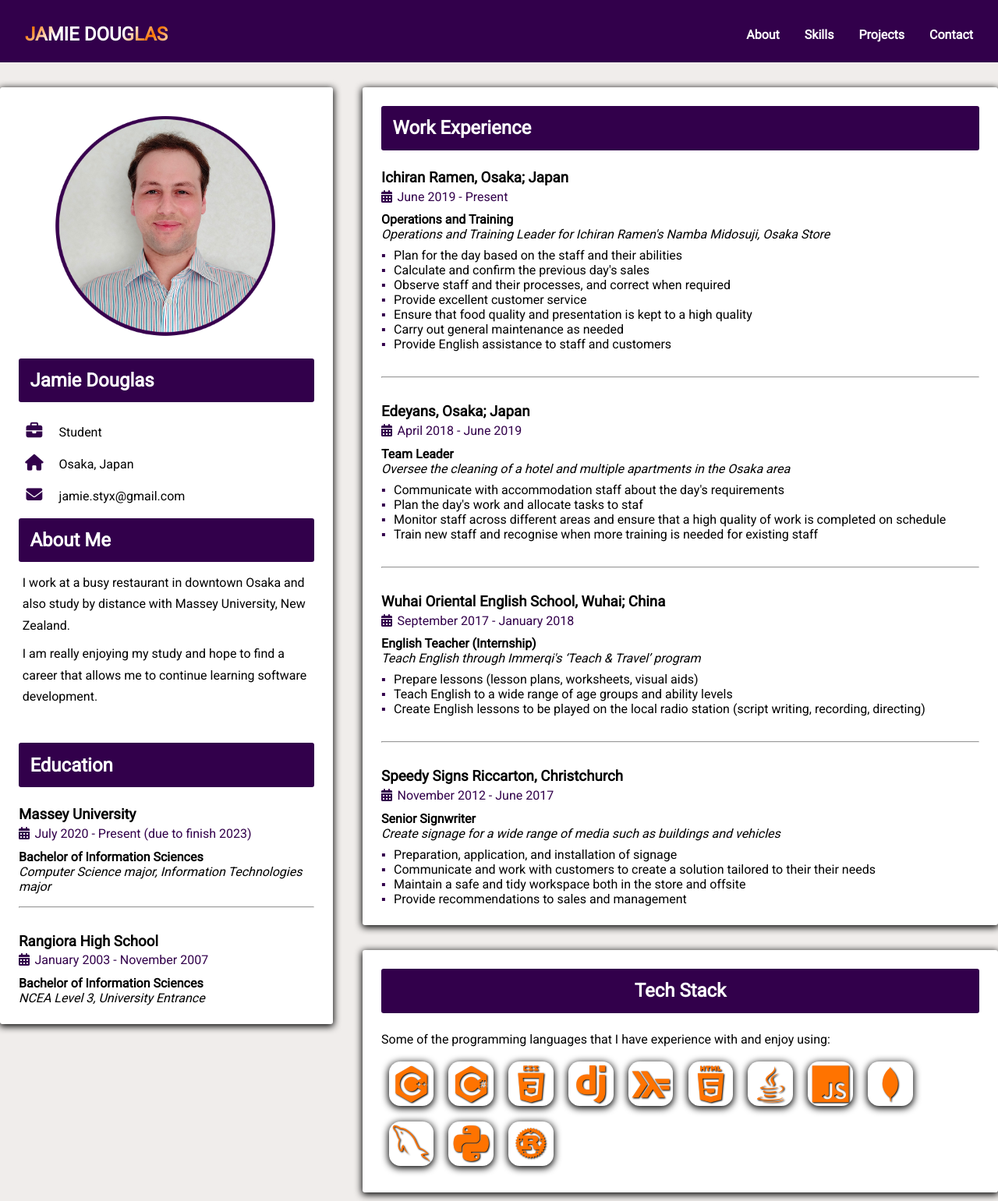
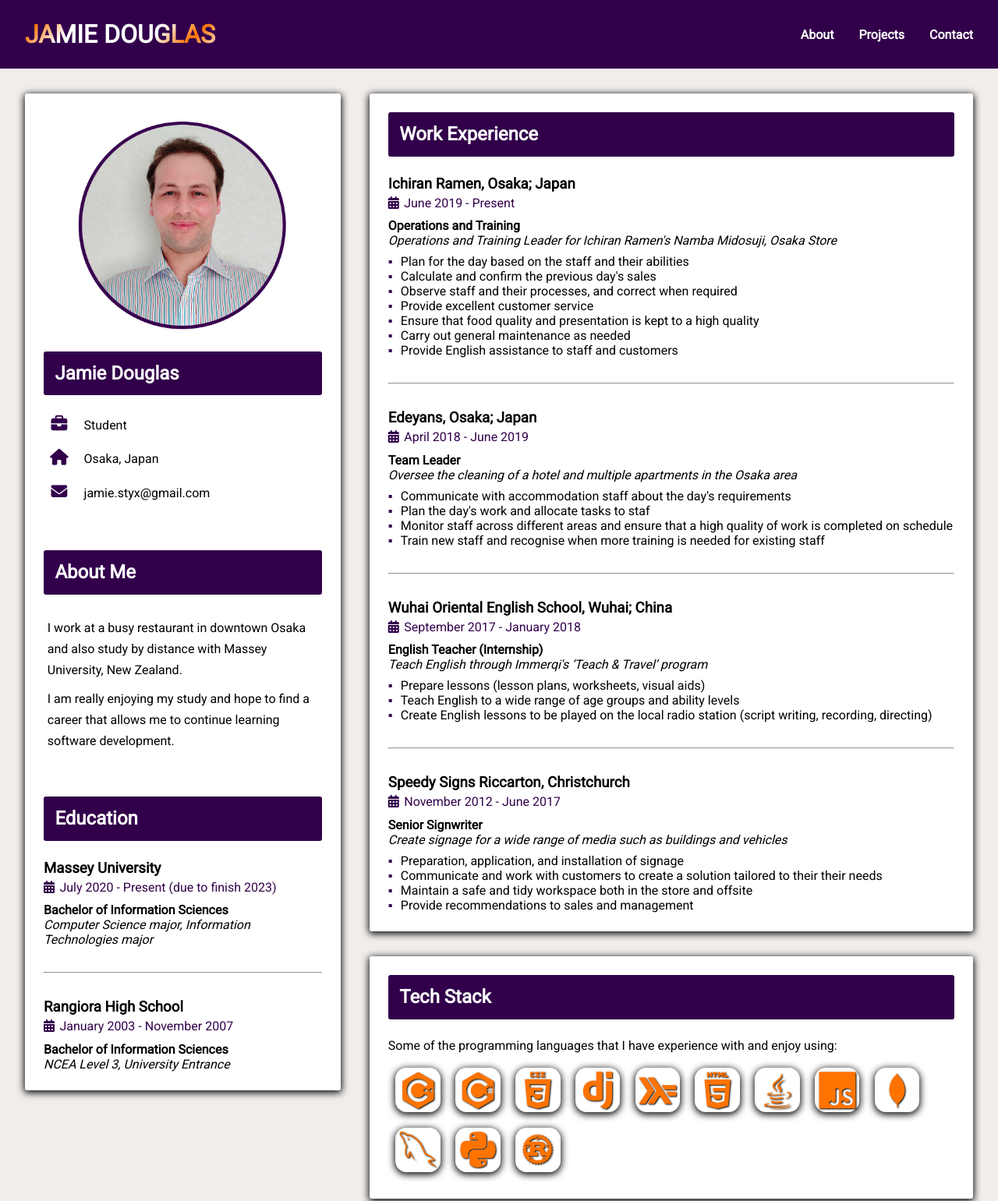
Before and after one commit to Jamelas/My-Website, a plain HTML site: page index.html in a window 1280 px wide. Shown: the top 1541 px of the page at 78% size. Drawn offline with nearby package versions, Linux system fonts and the light colour scheme; a script that the page names is missing.

Commit message:
various formatting

```diff
--- a/assets/css/contact.css
+++ b/assets/css/contact.css
@@ -1,6 +1,5 @@
 .contact h2 {
   text-align: center;
-  margin-bottom: var(--bottom-margin-2);
 }
 
 .contact-form-container {
--- a/assets/css/index.css
+++ b/assets/css/index.css
@@ -18,16 +18,19 @@
   }
 }
 
-.third{
+.third {
   float: left;
   left: 0;
   width: 33.33333%;
-
 }
 
+.hero {
+  height: 100%;
+}
 .hero-img {
   text-align: center;
 }
+
 .hero img {
   width: 80%;
   margin-bottom: 1rem;
@@ -36,14 +39,13 @@
 .hero .quick-stats td {
   vertical-align: baseline;
   text-align: center;
-  padding-bottom: 0.6em;
+  padding-bottom: 1.2em;
   word-wrap: break-word;
 }
 
 .hero .quick-stats i {
   font-size: 1.3em;
   margin-left: 0.3em;
-  margin-bottom: 0.4em;
   margin-right: 0.4em;
   color: var(--bg-color);
 }
@@ -53,13 +55,9 @@
   margin-left: 0.6em;
 }
 
-.hero hr {
-  margin-top: 1em;
-  margin-bottom: 2em;
-}
-
-.about h2 {
-  margin-bottom: var(--bottom-margin);
+.about h2,
+.education h2 {
+  margin-top: 1.8em;
 }
 
 .about p {
@@ -81,7 +79,8 @@
   color: var(--bg-color);
 }
 
-.main-index hr {
+.main-index hr,
+.hero hr {
   margin-top: 2em;
   margin-bottom: 2em;
 }
@@ -123,10 +122,6 @@
   margin-top: 2em;
 }
 
-.tech h2 {
-  text-align: center;
-}
-
 .tech-icons {
   display: flex;
   flex-wrap: wrap;
--- a/assets/css/nav-bar.css
+++ b/assets/css/nav-bar.css
@@ -18,7 +18,6 @@ nav {
   top: 0;
   left: 0;
   z-index: 1;
-  height: 5em;
   padding: 0.5em;
   background-color: var(--bg-color);
   z-index: 0;
@@ -37,6 +36,7 @@ nav h1 {
   -webkit-background-clip: text;
   -webkit-text-fill-color: transparent;
   animation: textclip 10s linear infinite;
+  font-size: 2em;
 }
 
 @keyframes textclip {
@@ -69,7 +69,6 @@ nav li {
 nav a {
   display: block;
   text-decoration: none;
-  text-align: center;
   padding: 1em;
   transition: var(--transition);
   color: var(--secondary-color);
--- a/assets/css/projects.css
+++ b/assets/css/projects.css
@@ -64,5 +64,6 @@
 @media screen and (max-width: 720px) {
   .project-card {
     width: 100%;
+    height: 45em;
   }
 }
--- a/assets/css/styles.css
+++ b/assets/css/styles.css
@@ -12,18 +12,9 @@
   --secondary-color: #ffffff;
   --primary-shadow: #000000;
   --box-shadow: 0px 2px 10px 1px var(--primary-shadow);
-  --bottom-margin: 0.5rem;
-  --bottom-margin-2: 1rem;
   --line-height: 1.7rem;
   --transition: 0.3s;
   --border-radius: 3px;
-}
-
-@media screen and (max-width: 720px) {
-  section {
-    margin-left: 2em;
-    margin-right: 2em;
-  }
 }
 
 html {
@@ -59,13 +50,12 @@ section {
 
 .container {
   max-width: 1280px;
-  padding-top: 2em;
-  padding-bottom: 2em;
+  padding: 2em;
   margin: auto;
 }
 
 .container::after {
-    content: "";
-    display: table;
-    clear: both;
+  content: "";
+  display: table;
+  clear: both;
 }
--- a/assets/js/head.js
+++ b/assets/js/head.js
@@ -17,7 +17,6 @@ class Head extends HTMLElement {
     <link rel="stylesheet" href="assets/css/footer.css"/>
 
     <link rel="stylesheet" href="assets/css/index.css"/>
-    <link rel="stylesheet" href="assets/css/skills.css"/>
     <link rel="stylesheet" href="assets/css/projects.css"/>
     <link rel="stylesheet" href="assets/css/contact.css"/>
 
--- a/assets/js/nav-bar.js
+++ b/assets/js/nav-bar.js
@@ -10,7 +10,6 @@ class NavBar extends HTMLElement {
         <div class="nav-h1"><a href="index.html"><h1>Jamie Douglas</h1></a></div>
           <ul class="navigation">
           <li><a href="index.html" class="nav-link">About</a></li>
-          <li><a href="skills.html" class="nav-link">Skills</a></li>
           <li><a href="projects.html" class="nav-link">Projects</a></li>
           <li><a href="contact.html" class="nav-link">Contact</a></li>
         </ul>
```
